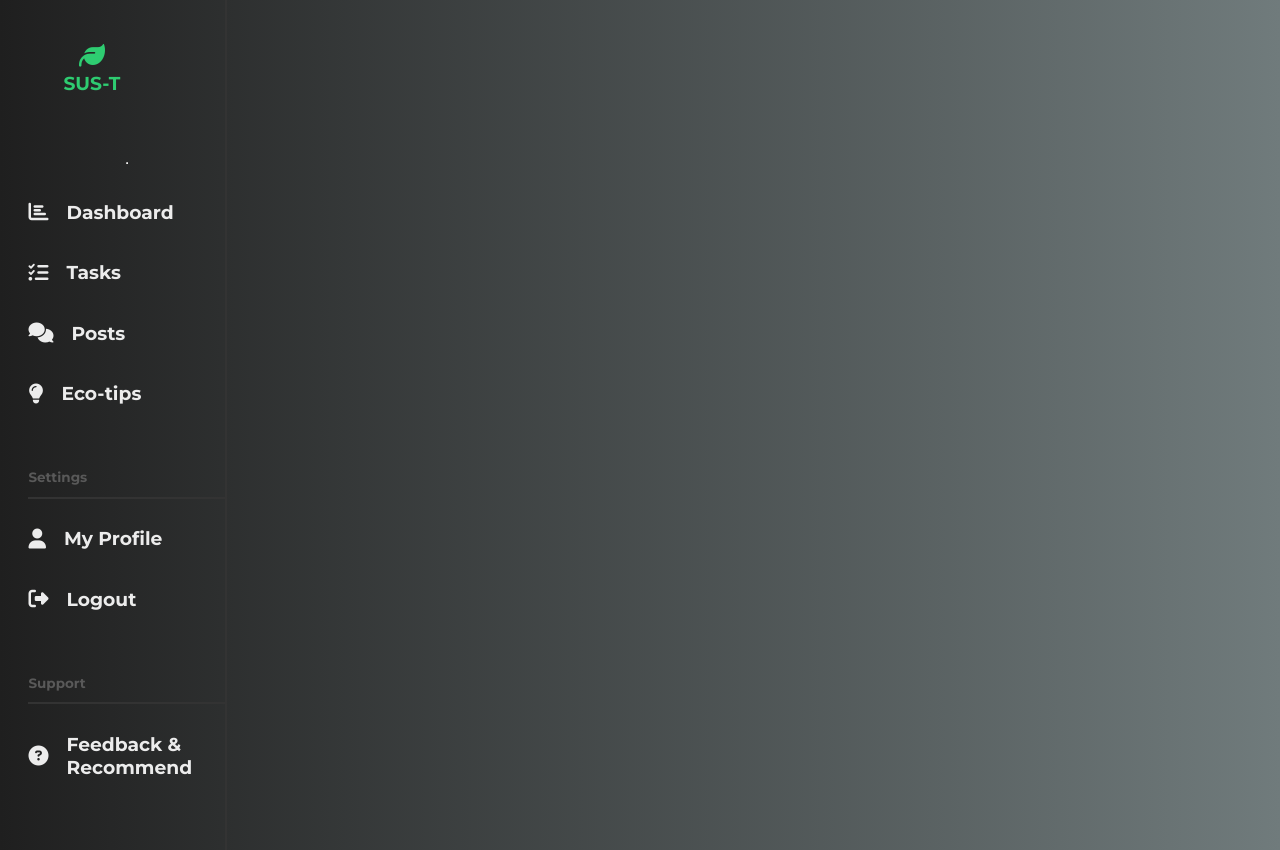
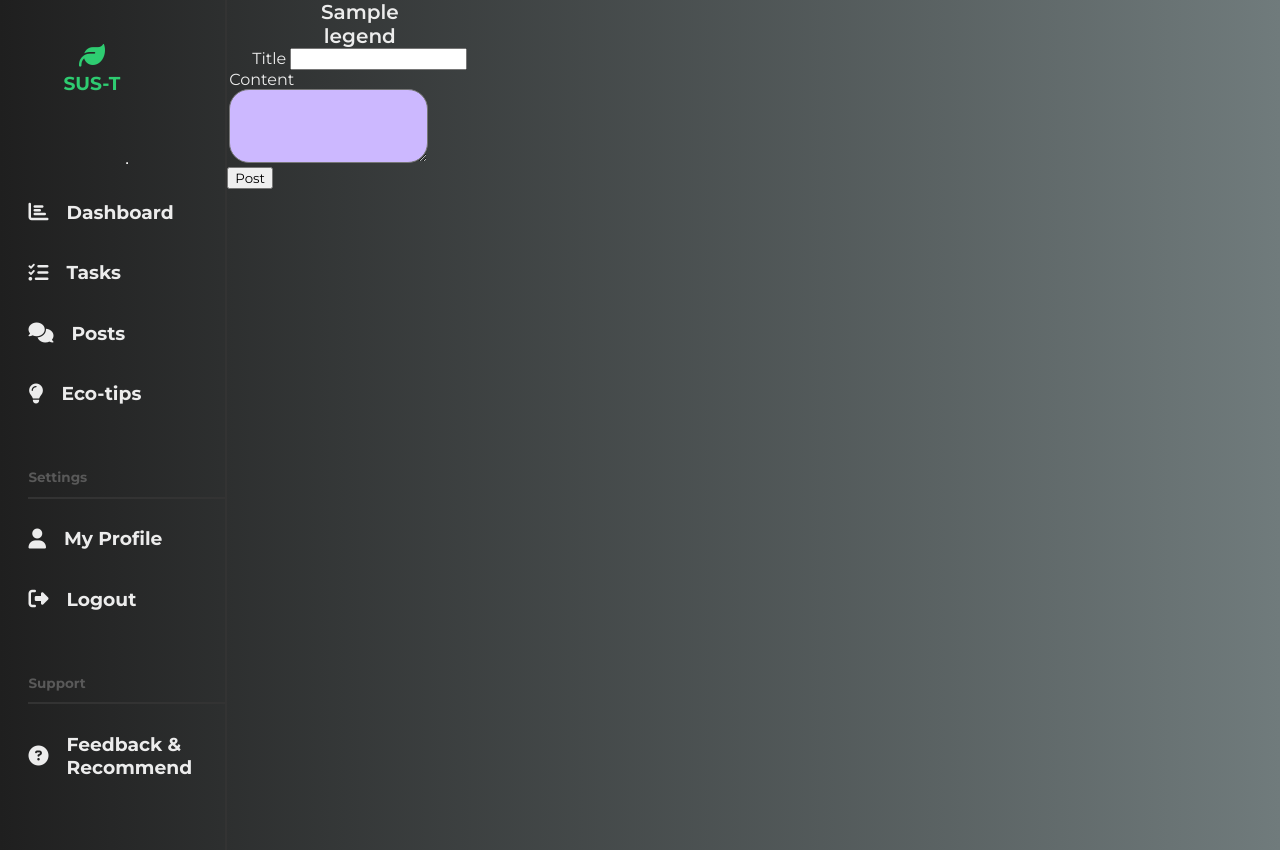
Before and after one commit to Sadickachuli/sus-tracker-app, a Flask app: template SUS-main/flaskapp/Templates/create_post.html in a window 1280 px wide. Run offline with Flask 3, Linux system fonts and the light colour scheme; the template is opened without the code that fills it: values that come from a table or form of the project are taken from there, most other values are stand-ins (such as "Sample title", 1, 10 or a date in 2020); some libraries are stand-ins or nearby versions.

Commit message:
post-static

```diff
--- a/SUS-main/flaskapp/Templates/create_post.html
+++ b/SUS-main/flaskapp/Templates/create_post.html
@@ -1,16 +1,57 @@
 {% extends "layout.html" %}
-{% block content %}
-<div class="log-content">
+{% block title %}
+<title>Posts</title>
+{% endblock title %}
+
+{% block styles %}
+{{ super() }} <!-- Include any stylesheets from the parent template -->
+<link rel="stylesheet" href="https://stackpath.bootstrapcdn.com/bootstrap/4.5.2/css/bootstrap.min.css">
+{% endblock styles %}
+
+{% block mainheader %}
+<div class="content-section">
     <form method="POST" action="">
-  {{ form.hidden_tag() }}
-  <fieldset>
-    <legend>New Post</legend>
-    <div> {{ form.title(class="fill") }}</div>
-    <div>{{ form.content(class="fill") }}</div>
-  </fieldset>
-  <div class="login-button">
-    {{ form.submit(class="submit") }}
-  </div>
+        {{ form.hidden_tag() }}
+        <fieldset class="form-group">
+            <legend class="border-bottom mb-4">{{ legend }}</legend>
+            <div class="form-group">
+                {{ form.title.label(class="form-control-label") }}
+                {% if form.title.errors %}
+                    {{ form.title(class="form-control form-control-lg is-invalid") }}
+                    <div class="invalid-feedback">
+                        {% for error in form.title.errors %}
+                            <span>{{ error }}</span>
+                        {% endfor %}
+                    </div>
+                {% else %}
+                    {{ form.title(class="form-control form-control-lg") }}
+                {% endif %}
+            </div>
+            <div class="form-group">
+                {{ form.content.label(class="form-control-label") }}
+                {% if form.content.errors %}
+                    {{ form.content(class="form-control form-control-lg is-invalid") }}
+                    <div class="invalid-feedback">
+                        {% for error in form.content.errors %}
+                            <span>{{ error }}</span>
+                        {% endfor %}
+                    </div>
+                {% else %}
+                    {{ form.content(class="form-control form-control-lg") }}
+                {% endif %}
+            </div>
+        </fieldset>
+        <div class="form-group">
+            {{ form.submit(class="btn btn-outline-info") }}
+        </div>
     </form>
 </div>
-{% endblock content %}
+{% endblock mainheader %}
+
+{% block scripts %}
+{{ super() }} <!-- Include any scripts from the parent template -->
+<!-- Include Bootstrap's JavaScript if needed -->
+<script src="https://code.jquery.com/jquery-3.5.1.slim.min.js"></script>
+<script src="https://cdn.jsdelivr.net/npm/@popperjs/core@2.5.3/dist/umd/popper.min.js"></script>
+<script src="https://stackpath.bootstrapcdn.com/bootstrap/4.5.2/js/bootstrap.min.js"></script>
+{% endblock scripts %}
--- a/SUS-main/flaskapp/Templates/layout.html
+++ b/SUS-main/flaskapp/Templates/layout.html
@@ -78,7 +78,7 @@
                 </a>
               </div>
               <div class="select">
-                <a class="{% if active_page == 'post' %}active{% endif %}" href="{{ url_for('new_post') }}">
+                <a class="{% if active_page == 'create_post' %}active{% endif %}" href="{{ url_for('new_post') }}">
                   <i class="fa-solid fa-comments"></i>
                   <h3>Posts</h3>
                 </a>
```
Also changed, not shown: SUS-main/flaskapp/Templates/post.html (added, +56 -0 lines).
